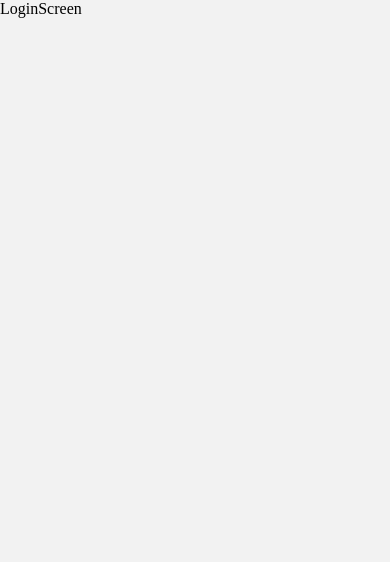
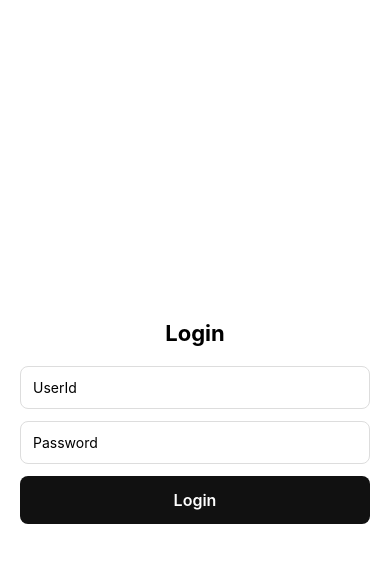
Before and after one commit to Rajat1Ggc/Accevate-assessment, a React Native app: screen /Login in a window 390 px wide. Shown: the top 562 px of the page. Built offline with nearby package versions, Linux system fonts and the light colour scheme.

Commit message:
Implement API client and authentication flow; add login, OTP verification, and dashboard retrieval functions

```diff
--- a/src/api/apiClient.ts
+++ b/src/api/apiClient.ts
@@ -0,0 +1,88 @@
+import {BASE_URL, ENDPOINTS} from "./endpoints";
+
+type ApiResult<T> = {
+  ok: boolean;
+  data: T;
+};
+
+const apiCall = async <T>(
+  url: string,
+  method: "GET" | "POST",
+  body?: any,
+  token?: string,
+): Promise<ApiResult<T>> => {
+  const headers: any = {
+    "Content-Type": "application/json",
+  };
+
+  // ✅ Dashboard API wants header: token
+  if (token) {
+    headers.token = token;
+  }
+
+  const options: any = {
+    method,
+    headers,
+  };
+
+  if (body) {
+    options.body = JSON.stringify(body);
+  }
+
+  const res = await fetch(BASE_URL + url, options);
+  const data = await res.json();
+
+  return {ok: res.ok, data};
+};
+
+// API RESPONSE TYPES
+export type LoginRes = {
+  status: boolean;
+  msg: string;
+  userid: number;
+};
+
+export type VerifyOtpRes = {
+  status: boolean;
+  msg: string;
+  token: string;
+};
+
+export type DashboardRes = {
+  status: boolean;
+  msg: string;
+  user: {
+    id: number;
+    userid: string;
+    name: string;
+    mobile: string;
+  };
+  dashboard: {
+    carousel: string[];
+    student: {
+      Boy: number;
+      Girl: number;
+    };
+    amount: {
+      Total: number;
+      Paid: number;
+      due: number;
+    };
+    color: {
+      dynamic_color: string;
+    };
+  };
+};
+
+//API METHODS
+export const login = (userid: string, password: string) => {
+  return apiCall<LoginRes>(ENDPOINTS.LOGIN, "POST", {userid, password});
+};
+
+export const verifyOtp = (userid: string, otp: string) => {
+  return apiCall<VerifyOtpRes>(ENDPOINTS.VERIFY_OTP, "POST", {userid, otp});
+};
+
+export const getDashboard = (token: string) => {
+  return apiCall<DashboardRes>(ENDPOINTS.DASHBOARD, "GET", undefined, token);
+};
--- a/src/api/endpoints.ts
+++ b/src/api/endpoints.ts
@@ -0,0 +1,7 @@
+export const BASE_URL = "https://aapsuj.accevate.co/flutter-api";
+
+export const ENDPOINTS = {
+  LOGIN: "/login.php",
+  VERIFY_OTP: "/verify_otp.php",
+  DASHBOARD: "/dashboard.php",
+};
--- a/src/screen/LoginScreen.tsx
+++ b/src/screen/LoginScreen.tsx
@@ -1,9 +1,83 @@
-import React from 'react'
+import React, {useState} from "react";
+import {View, Text, TextInput, TouchableOpacity, StyleSheet, Alert} from "react-native";
+import AsyncStorage from "@react-native-async-storage/async-storage";
+import {login} from "../api/apiClient";
 
-const LoginScreen = () => {
+export default function LoginScreen({navigation}: any) {
+  const [userid, setUserid] = useState("");
+  const [password, setPassword] = useState("");
+
+  const onLogin = async () => {
+    if (!userid || !password) {
+      Alert.alert("Error", "Enter userid and password");
+      return;
+    }
+
+    const res = await login(userid, password);
+
+    if (res.data.status) {
+      await AsyncStorage.setItem("USER_ID", String(res.data.userid));
+      navigation.replace("Otp");
+    } else {
+      Alert.alert("Login Failed", res.data.msg);
+    }
+  };
+
   return (
-    <div>LoginScreen</div>
-  )
+    <View style={styles.container}>
+      <Text style={styles.title}>Login</Text>
+
+      <TextInput
+        placeholder="UserId"
+        value={userid}
+        onChangeText={setUserid}
+        style={styles.input}
+      />
+
+      <TextInput
+        placeholder="Password"
+        value={password}
+        onChangeText={setPassword}
+        style={styles.input}
+        secureTextEntry
+      />
+
+      <TouchableOpacity style={styles.btn} onPress={onLogin}>
+        <Text style={styles.btnText}>Login</Text>
+      </TouchableOpacity>
+    </View>
+  );
 }
 
-export default LoginScreen
+const styles = StyleSheet.create({
+  container: {
+    flex: 1,
+    justifyContent: "center",
+    padding: 20,
+    backgroundColor: "#fff"
+  },
+  title: {
+    fontSize: 22,
+    fontWeight: "700",
+    textAlign: "center",
+    marginBottom: 20
+  },
+  input: {
+    borderWidth: 1,
+    borderColor: "#ddd",
+    padding: 12,
+    borderRadius: 8,
+    marginBottom: 12
+  },
+  btn: {
+    backgroundColor: "#111",
+    padding: 14,
+    borderRadius: 8,
+    alignItems: "center"
+  },
+  btnText: {
+    color: "#fff",
+    fontSize: 16,
+    fontWeight: "600"
+  },
+});
```
Also changed, not shown: src/utils/storage.ts (added, +22 -0 lines), src/api/authApi.ts (deleted), src/api/dashboardApi.ts (deleted).
